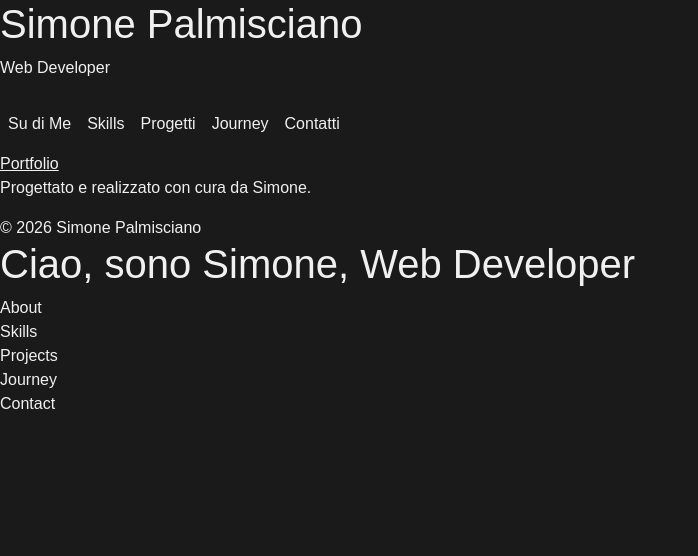
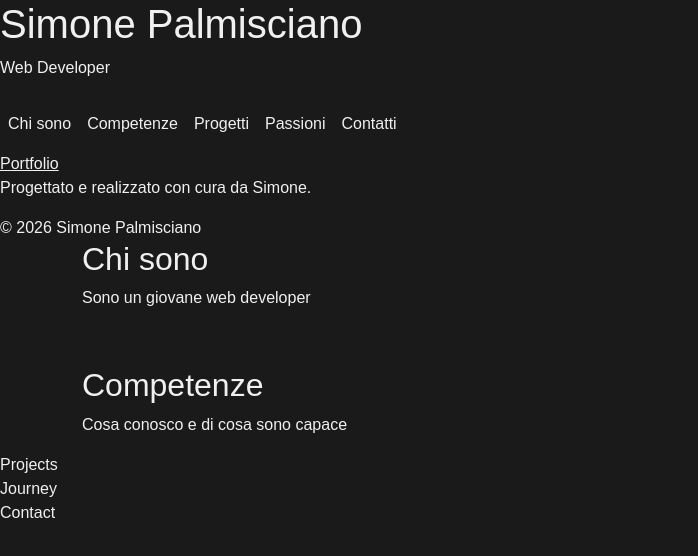
Before and after one commit to SimonePalmisciano/my_portfolio, a React (Vite) app: page / in a window 1280 px wide. Shown: the top 556 px of the page, without its empty margins (0-698 px from the left). Built offline with nearby package versions, Linux system fonts and the light colour scheme.

Commit message:
feat: remove Hero section; update About and Skills sections with Italian text and structure

```diff
--- a/src/App.jsx
+++ b/src/App.jsx
@@ -1,6 +1,5 @@
 import { useEffect, useState } from "react";
 import Header from "./partials/Header.jsx";
-import Hero from "./sections/Hero.jsx";
 import About from "./sections/About.jsx";
 import Skills from "./sections/Skills.jsx";
 import Projects from "./sections/Projects.jsx";
@@ -26,7 +25,6 @@ function App() {
 
     <main>
 
-      <Hero />
       <About />
       <Skills />
       <Projects />
--- a/src/partials/Header.jsx
+++ b/src/partials/Header.jsx
@@ -28,12 +28,12 @@ function Header() {
                         <ul className="navbar-nav">
                             <li className="nav-item">
                                 <a className="nav-link" href="#about">
-                                    Su di Me
+                                    Chi sono
                                 </a>
                             </li>
                             <li className="nav-item">
                                 <a className="nav-link" href="#skills">
-                                    Skills
+                                    Competenze
                                 </a>
                             </li>
                             <li className="nav-item">
@@ -43,13 +43,12 @@ function Header() {
                             </li>
                             <li className="nav-item">
                                 <a className="nav-link" href="#journey">
-                                    Journey
+                                    Passioni
                                 </a>
                             </li>
                             <li>
                                 <a
-                                    className="nav-link"
-                                    href="#contacts">
+                                    className="nav-link" href="#contacts">
                                     Contatti
                                 </a>
                             </li>
--- a/src/sections/About.jsx
+++ b/src/sections/About.jsx
@@ -2,7 +2,26 @@ function About() {
     return (
         <>
             <section id="about">
-                About
+                <div className="container">
+                    <header>
+                        <h2>
+                            Chi sono
+                        </h2>
+                        <p>
+                            Sono un giovane web developer
+                        </p>
+                    </header>
+                    <div>
+                        <div className="img">
+                            <img src="" alt="" />
+                        </div>
+                        <div className="text">
+                            <p>
+
+                            </p>
+                        </div>
+                    </div>
+                </div>
             </section>
         </>
     )
--- a/src/sections/Hero.jsx
+++ /dev/null
@@ -1,15 +0,0 @@
-function Hero() {
-    return (
-        <>
-            <section className="" id="hero">
-                <div>
-                    <h1>
-                        Ciao, sono <span>Simone, </span>
-                        Web Developer
-                    </h1>
-                </div>
-            </section>
-        </>
-    )
-}
-export default Hero
--- a/src/sections/Skills.jsx
+++ b/src/sections/Skills.jsx
@@ -2,7 +2,16 @@ function Skills() {
     return (
         <>
             <section id="skills">
-                Skills
+                <div className="container">
+                    <header>
+                        <h2>
+                            Competenze
+                        </h2>
+                        <p>
+                            Cosa conosco e di cosa sono capace
+                        </p>
+                    </header>
+                </div>
             </section>
         </>
     )
```
